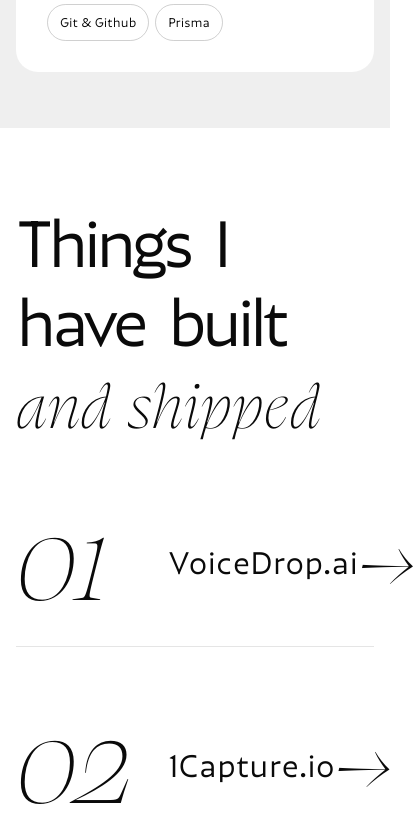
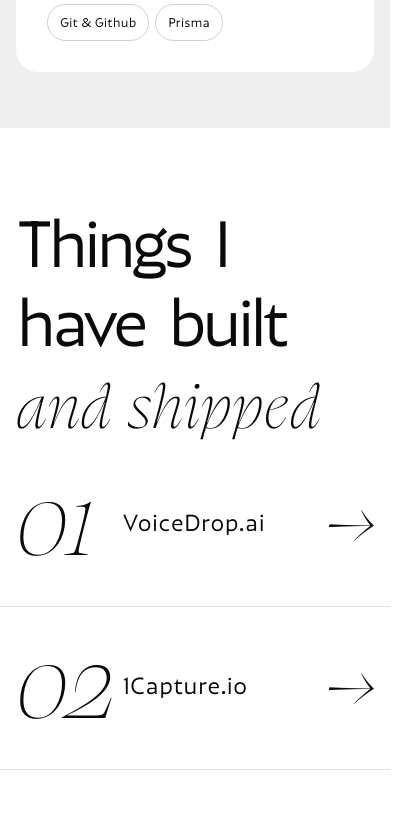
Before and after one commit to MHamzaFarooq/updated-portfolio, a Next.js app: page / in a window 390 px wide. Shown: the part 2464-3290 px from the top of the page, 413 px wide, since content can reach past the window. Built offline with nearby package versions, Linux system fonts and the light colour scheme.

Commit message:
fixed project section

```diff
--- a/components/sections/Projects.tsx
+++ b/components/sections/Projects.tsx
@@ -74,7 +74,7 @@
   return (
     <div
       ref={containerRef}
-      className="relative min-h-screen flex px-4 flex-col justify-center py-20 gap-10"
+      className="relative min-h-screen flex flex-col justify-center py-20"
       onMouseMove={handleMouseMove}
     >
       {/* Floating preview — always mounted, fades between images */}
@@ -139,7 +139,7 @@
         </motion.div>
       </motion.div>
 
-      <div className="flex flex-wrap gap-x-4 mr-auto sm:gap-x-6 sm:mx-auto">
+      <div className="flex flex-wrap gap-x-4 px-4 mr-auto sm:gap-x-6 sm:mx-auto sm:mb-14">
         <UpdatedHeading fontName="retail" tracking delay={0.1}>
           Things
         </UpdatedHeading>
@@ -168,7 +168,7 @@
           viewport={{ once: true, amount: 0.3 }}
           custom={i}
           key={project.id}
-          className="h-40.75 flex items-center border-b"
+          className="h-40.75 px-4 flex items-center border-b"
         >
           <div
             onMouseEnter={() => !isMobile && handleMouseEnter(project)}
@@ -176,15 +176,15 @@
             onClick={() => handleClick(project.link)}
             className="max-w-280 flex mx-auto h-full items-center justify-between w-full hover:max-w-270 hover:opacity-40 hover:cursor-pointer transition-all duration-300"
           >
-            <div className="flex items-center gap-9.25">
-              <span className="font-swear w-29 text-[102px] tracking-[-4%] leading-[97%]">
+            <div className="flex items-center gap-3 sm:gap-9.25">
+              <span className="font-swear w-23.75 sm:w-29 text-[87px] sm:text-[102px] tracking-[-4%] leading-[97%]">
                 {project.id}
               </span>
-              <span className="font-retail text-[32px] tracking-[-4%] leading-[97%]">
+              <span className="font-retail text-2xl sm:text-[32px] tracking-[-4%] leading-[97%]">
                 {project.name}
               </span>
             </div>
-            <span className="font-swear text-[61px] tracking-[-4%] leading-[97%]">
+            <span className="font-swear text-[54px] sm:text-[61px] tracking-[-4%] leading-[97%]">
               →
             </span>
           </div>
```
